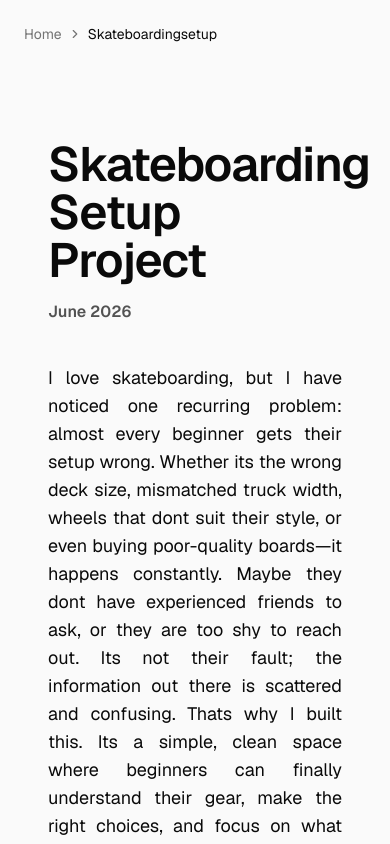
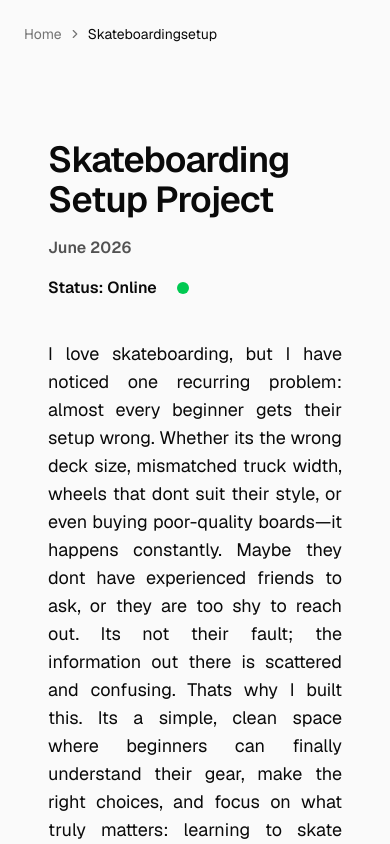
Before and after one commit to rikyfahrian/profile, a Next.js app: page /skateboardingsetup in a window 390 px wide. Shown: the top 844 px of the page. Built offline with nearby package versions, Linux system fonts and the light colour scheme.

Commit message:
fix: link

```diff
--- a/app/(work)/g-brain/page.tsx
+++ b/app/(work)/g-brain/page.tsx
@@ -9,10 +9,14 @@ export default function Page() {
         <section className="mt-10 space-y-4 font-semibold">
           <h1 className="text-5xl md:text-6xl tracking-tight">
             Frontend Developer at Dynamics Management Solution{" "}
-            <span className="text-sm tracking-normal font-normal border py-1 px-3 rounded-full ">
-              <Link href={"https://www.dynamics-ms.com/"} target="_blank">
+            <span className="inline-flex items-center gap-2 text-sm tracking-normal font-normal border py-1 px-3 rounded-full">
+              <Link href="https://www.dynamics-ms.com/" target="_blank">
                 dynamics.ms.com
               </Link>
+              <span className="relative inline-flex h-3 w-3">
+                <span className="absolute inline-flex h-full w-full rounded-full bg-green-400 opacity-75 animate-ping"></span>
+                <span className="relative inline-flex h-2 w-2 rounded-full inset-0.5 bg-green-500"></span>
+              </span>
             </span>
           </h1>
 
--- a/app/(work)/skateboardingsetup/page.tsx
+++ b/app/(work)/skateboardingsetup/page.tsx
@@ -7,9 +7,16 @@ export default function Page() {
     <main className="min-h-screen">
       <div className="max-w-4xl mx-auto px-6 py-8 ">
         <section className="mt-10 space-y-4 font-semibold">
-          <h1 className="text-5xl md:text-6xl tracking-tight">Skateboarding Setup Project</h1>
+          <h1 className="text-4xl md:text-6xl tracking-tight">Skateboarding Setup Project</h1>
+          <p className="text-neutral-600">June 2026</p>
 
-          <p className="text-neutral-600">June 2026</p>
+          <div className="flex items-center gap-4 ">
+            <p className="text-md font-semibold">Status: Online</p>
+            <span className="relative inline-flex h-5 w-5">
+              <span className="absolute inline-flex h-full w-full rounded-full bg-green-400 opacity-75 animate-ping"></span>
+              <span className="relative inline-flex h-3 w-3 inset-1 rounded-full bg-green-500"></span>
+            </span>
+          </div>
         </section>
 
         <section className="mt-10">
--- a/app/components/email.tsx
+++ b/app/components/email.tsx
@@ -28,7 +28,7 @@ export function EmailBadge() {
 
   return (
     <div className="flex items-center gap-3 text-sm sm:text-lg tracking-tight">
-      <p>Contact →</p>
+      <p>Available for work →</p>
       <div className="relative inline-block">
         {showHint && (
           <span className="absolute bottom-full left-1/2 -translate-x-1/2 mb-2.5 bg-black text-white text-xs px-2.5 py-1 rounded-md whitespace-nowrap animate-in fade-in slide-in-from-bottom-2 duration-300 after:content-[''] after:absolute after:top-full after:left-1/2 after:-translate-x-1/2 after:border-4 after:border-transparent after:border-t-black">
```
